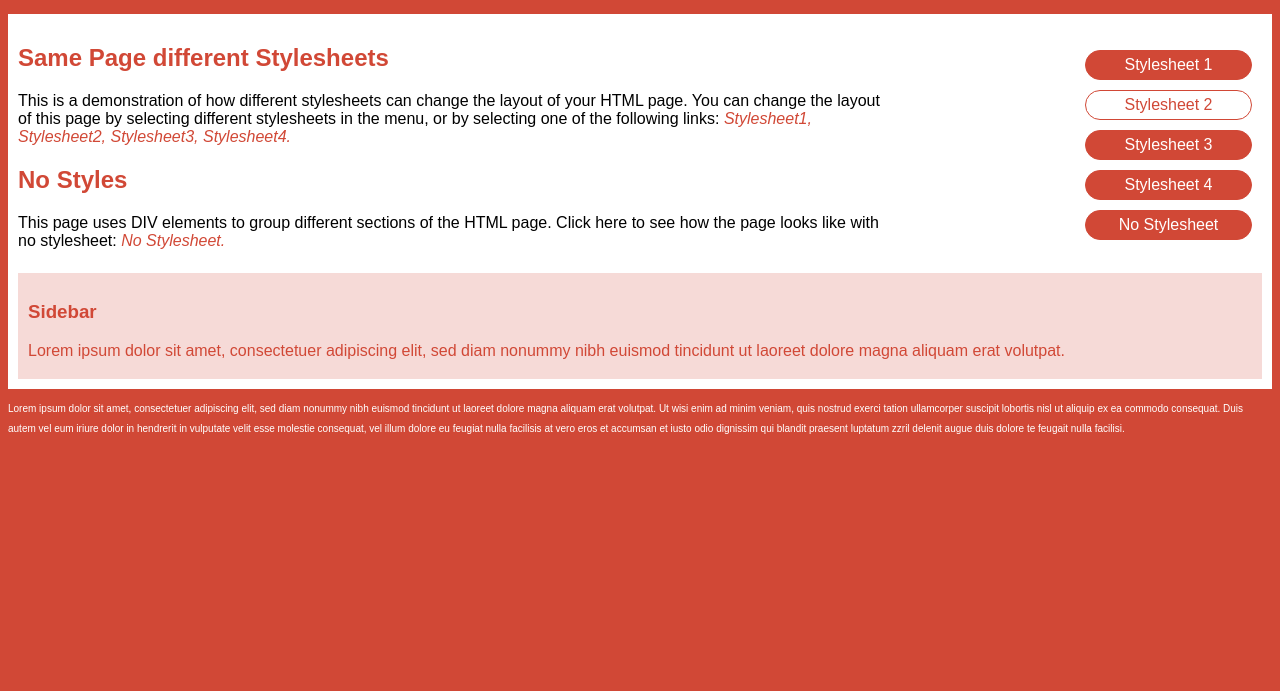
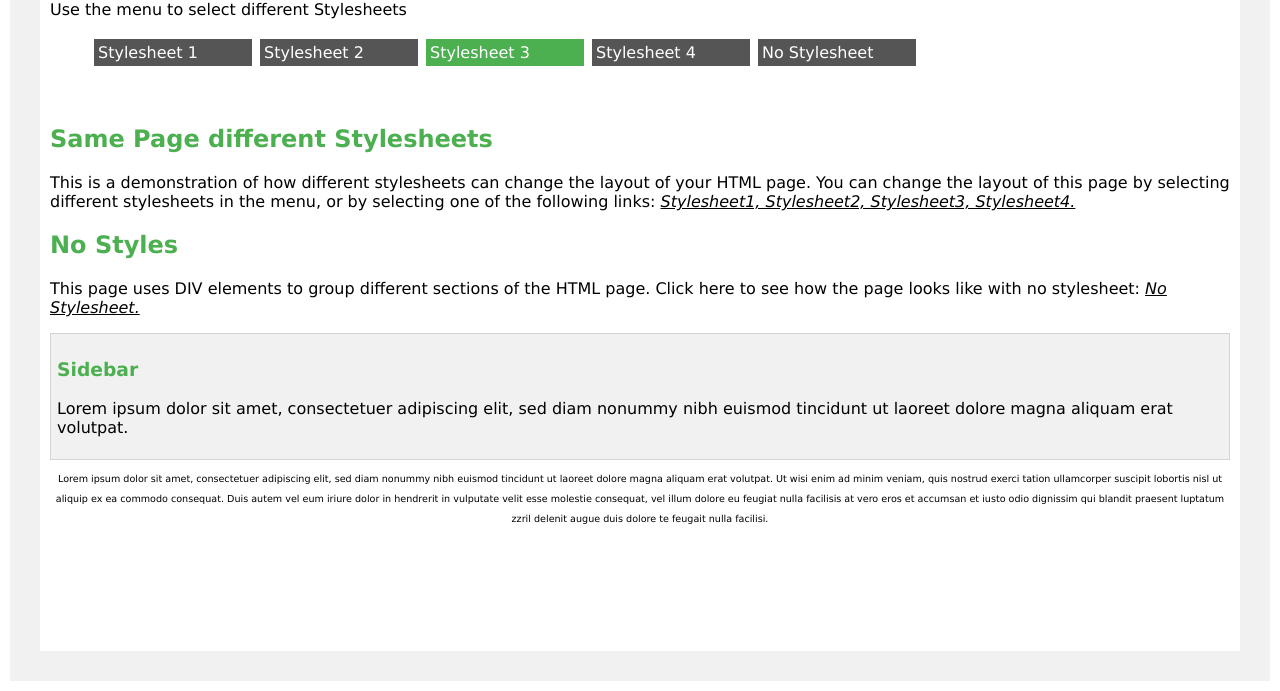
Before and after one commit to Sofusaka/Lab_web, a plain HTML site: page lab3_css/index.html in a window 1280 px wide. Shown: the part 109-800 px from the top of the page. Drawn offline with Linux system fonts and the light colour scheme.

Commit message:
la3css v4

```diff
--- a/lab3_css/hoja1.css
+++ b/lab3_css/hoja1.css
@@ -3,6 +3,13 @@ header{
     padding: 15px;
     border-radius:7px;
 
+}
+
+main{
+
+    display: grid;
+    grid-template-columns:  20% 63% 17%;
+    grid-template-rows: 1fr;
 }
 header p, header h1 {
     color: rgb(255, 255, 255);
@@ -13,9 +20,7 @@ header p, header h1 {
 
 .main-info{
     padding: 10px;
-    margin: 10px 215px;
-
-
+    grid-area: 1/2/1/3;
 }
 
 aside p, .main-info p, aside h3, .main-info h2, .main-info h3, .main-info h1 {
@@ -25,24 +30,18 @@ aside p, .main-info p, aside h3, .main-info h2, .main-info h3, .main-info h1 {
 
 aside{
 
+    margin: 5px;
     background-color:rgb(60, 180, 250);
+    grid-area: 1/3/1/4;
     color: white;
     width: 180px;
-    height: 440px;
-    float: right;
-    position: absolute;
-    bottom: 0;
-    top: 100px;
-    right: 10px;
     border-radius: 5px;
     padding: 20px;
 
 }
 
 footer{
-    position: fixed;
-    left: 0;
-    bottom: 29%;
+
     text-align: center;
     font-family: Arial, Helvetica, sans-serif;
     padding: 4px;
@@ -50,21 +49,16 @@ footer{
     background-color: rgb(223, 217, 217);
     font-size: 70%;
     border-radius: 5px;
-    margin: 10px;
+    margin: 6px;
 }
 
 .botones{
-    position: absolute;
-    bottom: 73%;
-    width: 20%;
-    float: left;
-
+    grid-area: 1/1/2/2;
 
 }
 .boton{
     font-family: Verdana, Geneva, Tahoma, sans-serif;
-    width: 170px;
-    float: left;
+    min-width: 100px;
     background-color: #f1f1f1;
     border: 1px solid #d4d4d4;
     list-style-type: none;
--- a/lab3_css/hoja2.css
+++ b/lab3_css/hoja2.css
@@ -15,7 +15,7 @@ header{
 main{
     display: grid;
     grid-template-columns: 70% 30%;
-    grid-template-rows: 70% 30%;;
+    grid-template-rows: 70% 30%;
     background-color: white;
     padding: 10px;
 }
@@ -23,6 +23,7 @@ main{
 .main-info{
 grid-area: 1/1/2/2;
 }
+
 
 
 
--- a/lab3_css/hoja3.css
+++ b/lab3_css/hoja3.css
@@ -0,0 +1,59 @@
+ body{
+
+    font-family: Verdana, Geneva, Tahoma, sans-serif;
+    margin: 10px;
+    border: 30px solid  #f1f1f1;
+    padding: 10px;
+ }
+ h1,  h2, h3, h4{
+    color: #4CAF50;
+
+}
+
+ul{
+    list-style: none;
+    color: white;
+    margin-left: 0;
+    overflow: auto;
+
+
+}
+
+li{
+    list-style: none;
+   background-color:  #555555;
+   width: 150px;
+   margin: 4px;
+   padding: 4px;
+   float: left;
+
+}
+
+li:nth-child(3){
+
+    background-color: #4CAF50;
+
+}
+
+
+
+cite{
+    text-decoration: underline;
+
+}
+
+cite:hover{
+    color: #4CAF50;
+}
+
+aside{
+    background-color: #f1f1f1;
+    border: 1px solid #d4d4d4;
+    padding: 6px;
+}
+
+footer{
+    text-align: center;
+    font-size: 60%;
+    line-height: 20px;
+}
--- /dev/null
+++ b/lab3_css/hoja4.css
@@ -0,0 +1,48 @@
+body{
+
+    background-color: black;
+    color: greenyellow;
+    font-family: 'Courier New', Courier, monospace;
+    line-height: 30px;
+    grid-template-columns: 90% 10%;
+    grid-template-rows: 90% 10%;
+}
+
+main{
+    display: grid;
+    padding: 10px;
+}
+
+header{
+grid-area: 1/1/2/2;
+}
+
+aside{
+    color: white;
+    grid-area: 1/2/2/3;
+    border: 2px solid white;
+    padding: 8px;
+    line-height: 20px;
+}
+
+cite{
+    color: white;
+    text-decoration: underline;
+}
+
+footer{
+    color: white;
+    text-align: center;
+    border: 2px solid white;
+    padding: 10px;
+    font-size: 80%;
+}
+
+li:hover{
+    color: white;
+}
+
+li:nth-child(4){
+
+    color: white;
+}
--- a/lab3_css/index.html
+++ b/lab3_css/index.html
@@ -1,9 +1,8 @@
 <html lang="en">
-
   <head>
     <meta charset="UTF-8" />
     <meta name="viewport" content="width=device-width, initial-scale=1.0" />
-    <link rel="stylesheet" href="hoja2.css" />
+    <link rel="stylesheet" href="hoja3.css" />
     <title>Actividad CSS</title>
   </head>
   <body>
@@ -12,22 +11,6 @@
       <p id="subtitle">Use the menu to select different Stylesheets</p>
     </header>
     <main>
-        <section class="main-info">
-          <h1>Same Page different Stylesheets</h1>
-          <p>
-            This is a demonstration of how different stylesheets can change the
-            layout of your HTML page. You can change the layout of this page by
-            selecting different stylesheets in the menu, or by selecting one of
-            the following links: <cite>Stylesheet1, Stylesheet2, Stylesheet3,
-            Stylesheet4.</cite>
-          </p>
-          <h2>No Styles</h2>
-          <p>
-            This page uses DIV elements to group different sections of the HTML
-            page. Click here to see how the page looks like with no stylesheet:
-            <cite>No Stylesheet.</cite>
-          </p>
-        </section>
       <div class="botones">
         <ul>
           <li class="boton">Stylesheet 1</li>
@@ -36,7 +19,25 @@
           <li class="boton">Stylesheet 4</li>
           <li class="boton">No Stylesheet</li>
         </ul>
+        <br />
       </div>
+      <section class="main-info">
+        <h1>Same Page different Stylesheets</h1>
+        <p>
+          This is a demonstration of how different stylesheets can change the
+          layout of your HTML page. You can change the layout of this page by
+          selecting different stylesheets in the menu, or by selecting one of
+          the following links:
+          <cite>Stylesheet1, Stylesheet2, Stylesheet3, Stylesheet4.</cite>
+        </p>
+        <h2>No Styles</h2>
+        <p>
+          This page uses DIV elements to group different sections of the HTML
+          page. Click here to see how the page looks like with no stylesheet:
+          <cite>No Stylesheet.</cite>
+        </p>
+      </section>
+
       <aside>
         <h3>Sidebar</h3>
         <p>
@@ -47,14 +48,16 @@
       </aside>
     </main>
     <footer>
-      <p>Lorem ipsum dolor sit amet, consectetuer adipiscing elit, sed diam nonummy
-      nibh euismod tincidunt ut laoreet dolore magna aliquam erat volutpat. Ut
-      wisi enim ad minim veniam, quis nostrud exerci tation ullamcorper suscipit
-      lobortis nisl ut aliquip ex ea commodo consequat. Duis autem vel eum
-      iriure dolor in hendrerit in vulputate velit esse molestie consequat, vel
-      illum dolore eu feugiat nulla facilisis at vero eros et accumsan et iusto
-      odio dignissim qui blandit praesent luptatum zzril delenit augue duis
-      dolore te feugait nulla facilisi.</p>
+      <p>
+        Lorem ipsum dolor sit amet, consectetuer adipiscing elit, sed diam
+        nonummy nibh euismod tincidunt ut laoreet dolore magna aliquam erat
+        volutpat. Ut wisi enim ad minim veniam, quis nostrud exerci tation
+        ullamcorper suscipit lobortis nisl ut aliquip ex ea commodo consequat.
+        Duis autem vel eum iriure dolor in hendrerit in vulputate velit esse
+        molestie consequat, vel illum dolore eu feugiat nulla facilisis at vero
+        eros et accumsan et iusto odio dignissim qui blandit praesent luptatum
+        zzril delenit augue duis dolore te feugait nulla facilisi.
+      </p>
     </footer>
   </body>
 </html>
```
